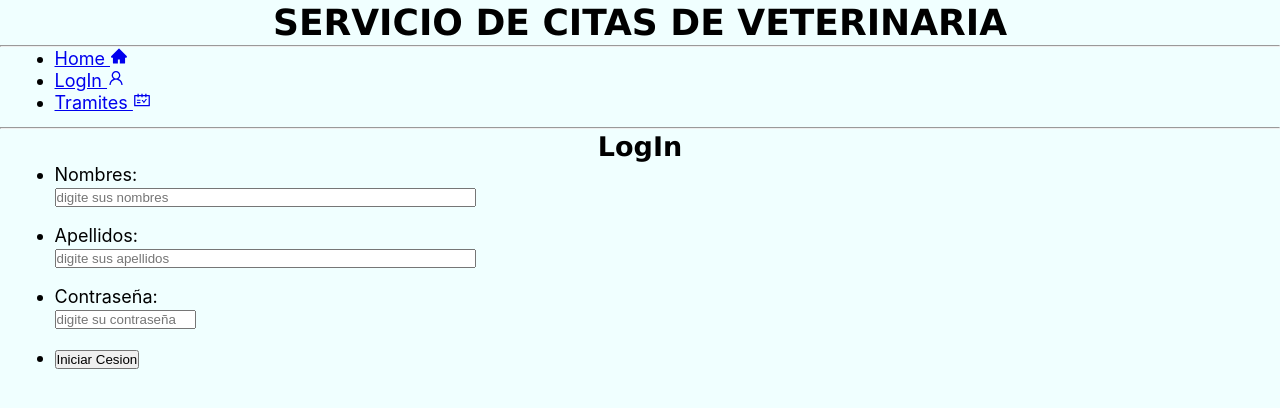
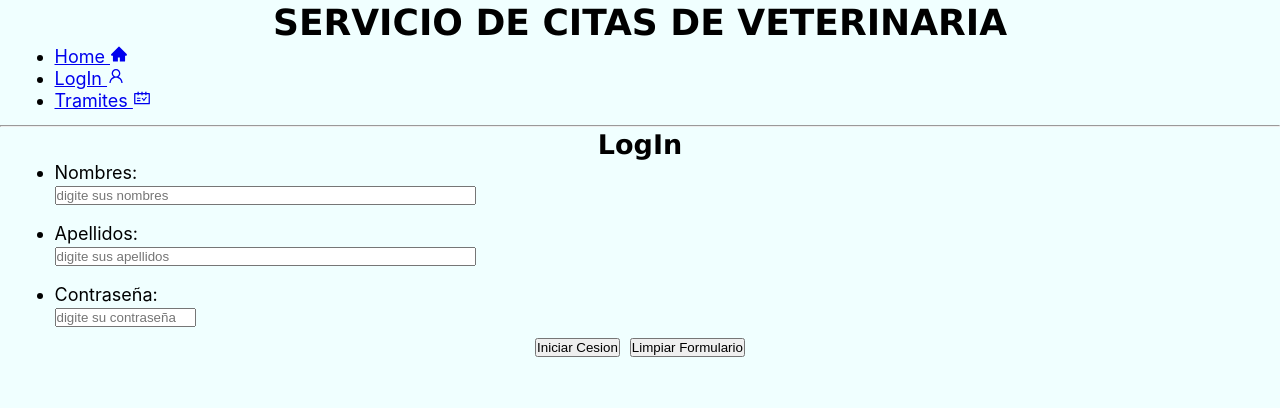
Before and after one commit to victorEmerio5/proyecto-final-g12, a React (Create React App) app: page /LogIn in a window 1280 px wide. Shown: the top 408 px of the page. Built offline with nearby package versions, Linux system fonts and the light colour scheme.

Commit message:
implementando botones reset

```diff
--- a/src/App.js
+++ b/src/App.js
@@ -9,7 +9,6 @@ function App() {
       <div className="App">
         <h1>SERVICIO DE CITAS DE VETERINARIA</h1>
       </div>
-      <hr/>
     </>
   );
 }
--- a/src/componentes/FormularioCitas.jsx
+++ b/src/componentes/FormularioCitas.jsx
@@ -75,6 +75,7 @@ const FormularioCitas = ({formTitulo}) => {
               <button className='form-boton' type='submit' > Agendar Cita </button>
               <button className='form-boton' type='submit' > Consultar Cita </button>
               <button className='form-boton' type='submit' > Cancelar Cita </button>
+              <button className='form-boton' type='reset'>Limpiar Formulario</button>
             </div>
           </form>
         </div>
--- a/src/componentes/LogIn.jsx
+++ b/src/componentes/LogIn.jsx
@@ -53,9 +53,10 @@ const LogIn = ( {tituloBoton} ) => {
               <label htmlFor='contraseña'>Contraseña:</label> <br/>
               <input className='contraseña-input' type='password' name='contraseña' placeholder='digite su contraseña' required size={15} onChange={manejCambio3} />
             </li>
-            <li>
+            <div className='cont-botones'>
               <button className='boton-iniciarCesion' type='submit' > {tituloBoton} </button>
-            </li>
+              <button className='boton-reset' type='reset'> Limpiar Formulario</button>
+            </div>
           </ul>
         </form>
       </div>
--- a/src/componentes/Tramites.jsx
+++ b/src/componentes/Tramites.jsx
@@ -7,7 +7,6 @@ const Tramites = () => {
       <div className='cont-tramites'>
         <hr/>
         <FormularioCitas formTitulo='Qué deseas hacer hoy?' />
-        <hr/>
       </div>
     </>
   );
--- a/src/hojas-estilos/LogIn.css
+++ b/src/hojas-estilos/LogIn.css
@@ -1,10 +1,19 @@
 /*estilos del boton iniciar cesion*/
 
-.boton-iniciarCesion {
+.boton-iniciarCesion, boton-reset {
+  font-family: Arial, Helvetica, sans-serif;
+}
+
+.boton-reset {
   font-family: Arial, Helvetica, sans-serif;
 }
 
 .boton-iniciarCesion:hover {
+  cursor: pointer;
+  font-size: larger;
+}
+
+.boton-reset:hover {
   cursor: pointer;
   font-size: larger;
 }
@@ -17,3 +26,13 @@
   align-items: flex-start;
   justify-content: flex-start;
 }
+
+.cont-botones {
+  width: 1171px;
+  height: 30px;
+  margin: 5px auto;
+  display: flex;
+  align-items: center;
+  justify-content: center;
+  gap: 10px;
+}
```
